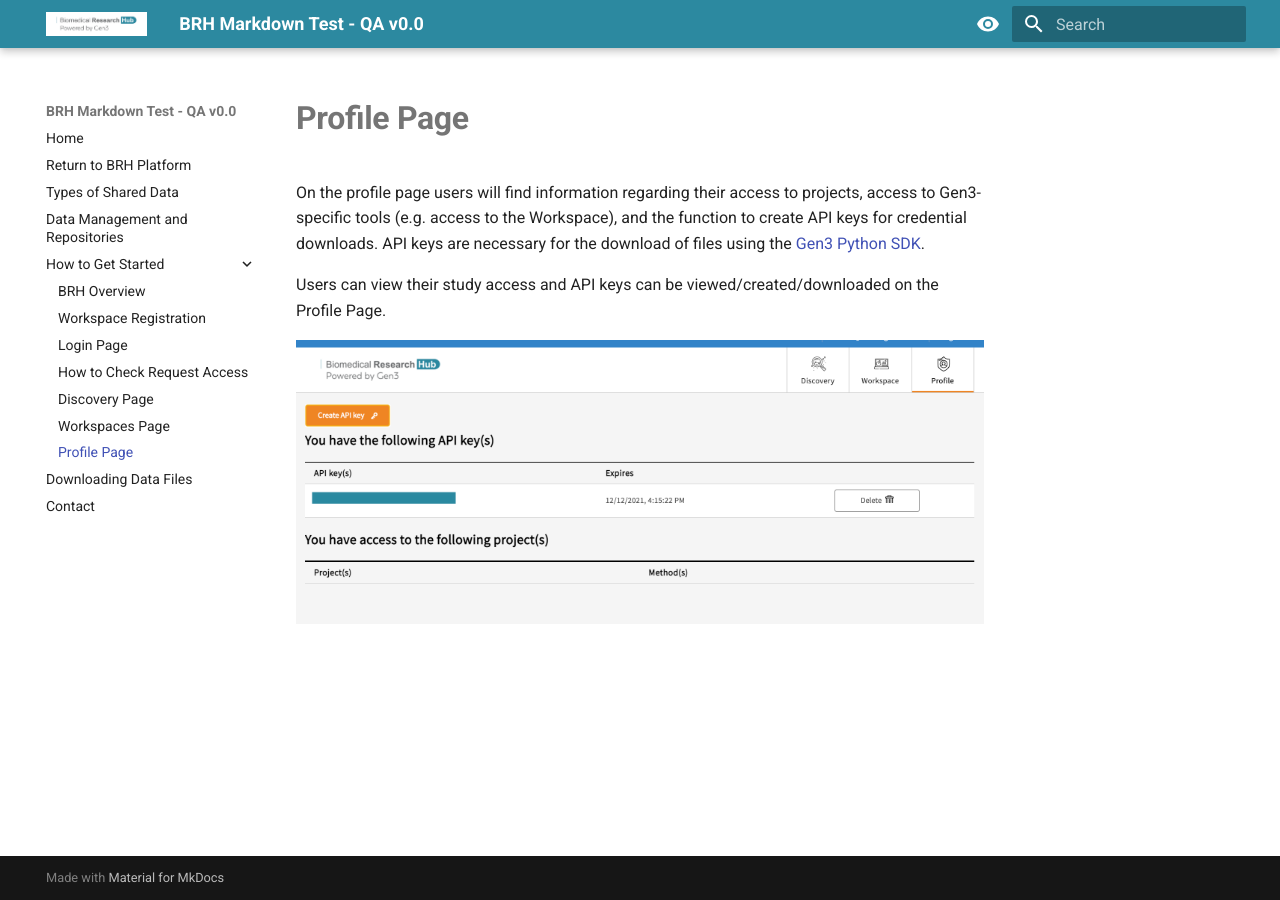
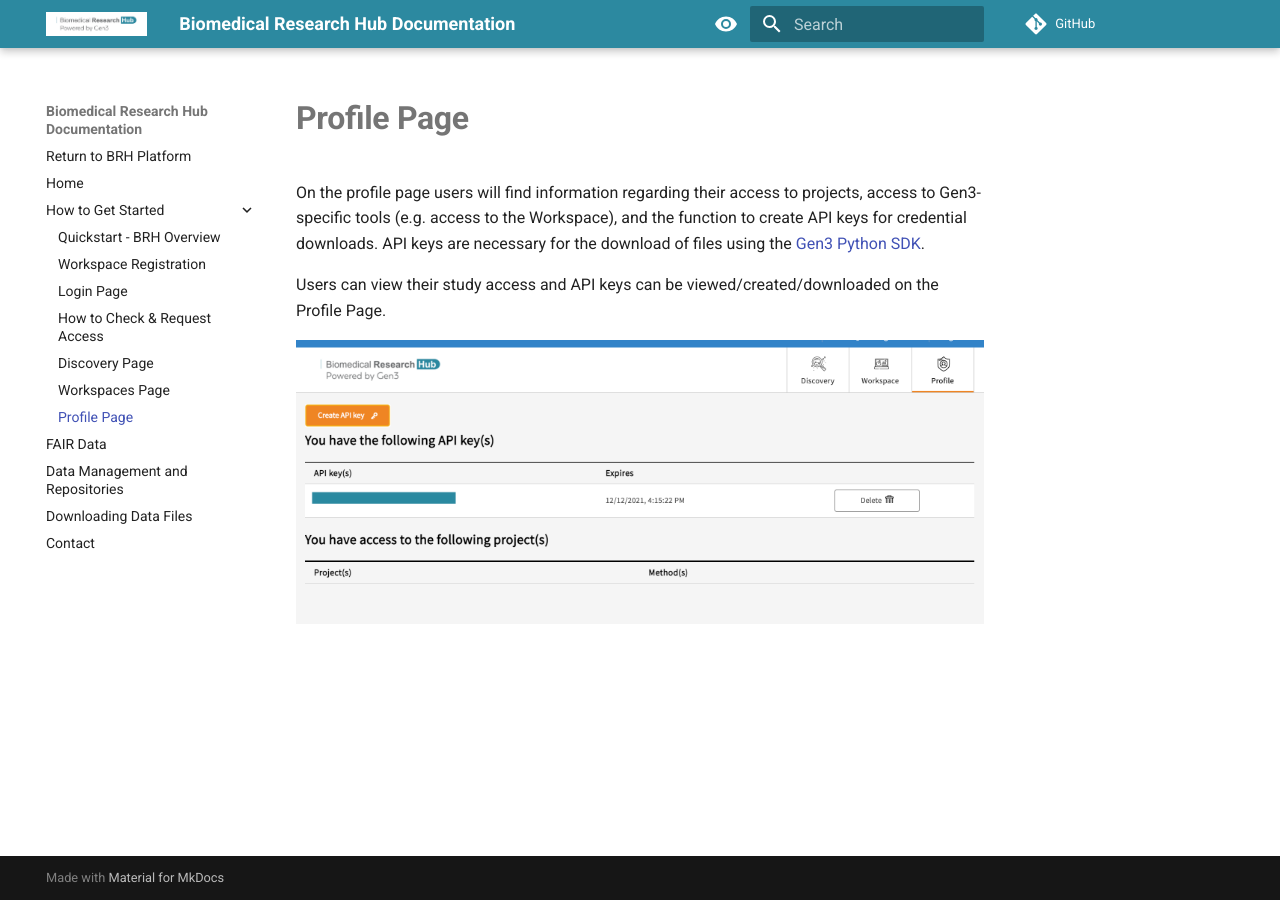
Before and after one commit to uc-cdis/BRH-documentation, an MkDocs documentation site: the page built from docs/10-profile_page.md, in a window 1280 px wide. Built offline with MkDocs 1.6.1 and Material for MkDocs 9.7.7, drawn with Linux system fonts in a browser that asks for light colours; comment, search, counter and statistics services are not loaded.

Commit message:
this renames document file names to sort them in the folder more logically, and renames the file name references throughout the documents. It also reorders the navigation menu, and cleans up the documentation name

```diff
--- a/mkdocs.yml
+++ b/mkdocs.yml
@@ -1,21 +1,21 @@
-site_name: BRH Markdown Test - QA v0.0
-site_url: https://qa-brh.planx-pla.net
-repo_url:
+site_name: Biomedical Research Hub Documentation
+site_url: https://brh.data-commons.org/
+repo_url: https://github.com/uc-cdis/BRH-documentation
 nav:
-  - Home: home.md
   - Return to BRH Platform: https://brh.data-commons.org/
-  - Types of Shared Data: types_of_shared_data.md
-  - Data Management and Repositories: data_and_repos.md
+  - Home: 01-home.md
   - How to Get Started:
-    - BRH Overview: BRH_overview.md
-    - Workspace Registration: workspace_registration.md
-    - Login Page: loginoverview.md
-    - How to Check Request Access: how_to_check_request_access.md
-    - Discovery Page: discovery_page.md
-    - Workspaces Page: workspace_page.md
-    - Profile Page: profile_page.md
-  - Downloading Data Files: downloading_data_files.md
-  - Contact: contact.md
+    - Quickstart - BRH Overview: 04-BRH_overview.md
+    - Workspace Registration: 05-workspace_registration.md
+    - Login Page: 06-loginoverview.md
+    - How to Check & Request Access: 07-how_to_check_request_access.md
+    - Discovery Page: 08-discovery_page.md
+    - Workspaces Page: 09-workspace_page.md
+    - Profile Page: 10-profile_page.md
+  - FAIR Data: 02-types_of_shared_data.md
+  - Data Management and Repositories: 03-data_and_repos.md
+  - Downloading Data Files: 11-downloading_data_files.md
+  - Contact: 12-contact.md
 
 theme:
   favicon: img/favicon.ico
```
Also changed, not shown: docs/04-BRH_overview.md (renamed from docs/BRH_overview.md, +6 -6 lines), docs/09-workspace_page.md (renamed from docs/workspace_page.md, +8 -8 lines), docs/10-profile_page.md (renamed from docs/profile_page.md, +9 -9 lines), docs/11-downloading_data_files.md (renamed from docs/downloading_data_files.md, +6 -6 lines), docs/12-contact.md (added, +3 -0 lines), docs/contact.md (deleted, +0 -3 lines), docs/01-home.md (renamed from docs/home.md), docs/02-types_of_shared_data.md (renamed from docs/types_of_shared_data.md), docs/03-data_and_repos.md (renamed from docs/data_and_repos.md), docs/05-workspace_registration.md (renamed from docs/workspace_registration.md), docs/06-loginoverview.md (renamed from docs/loginoverview.md), docs/07-how_to_check_request_access.md (renamed from docs/how_to_check_request_access.md), docs/08-discovery_page.md (renamed from docs/discovery_page.md).
